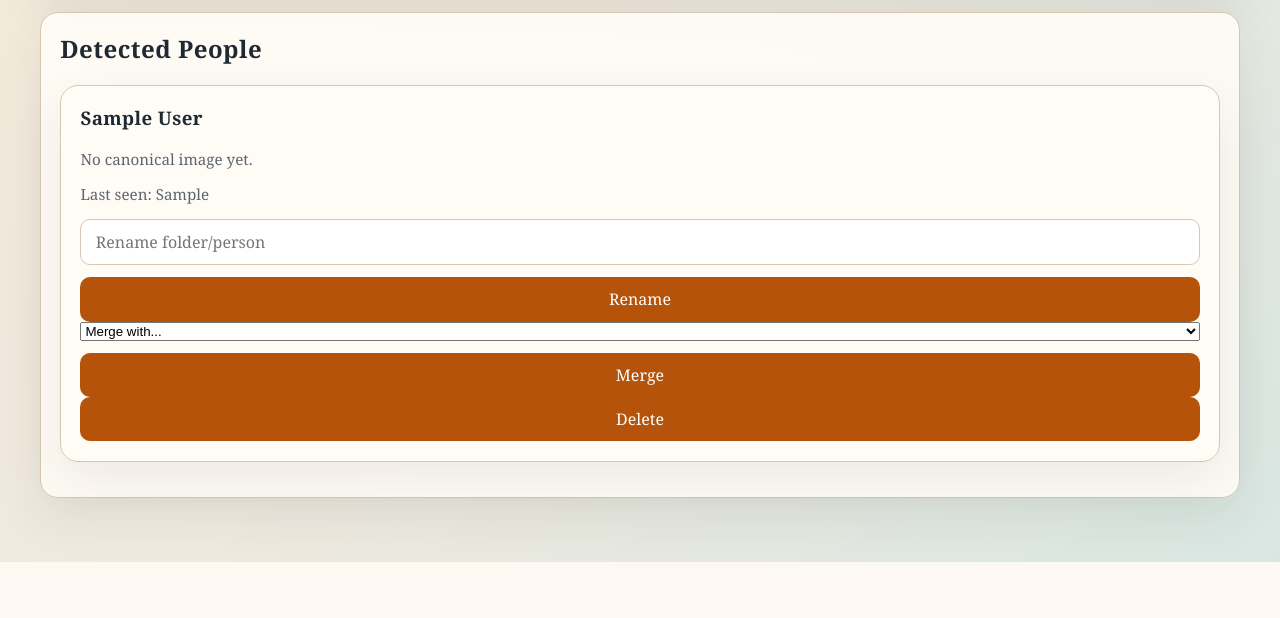
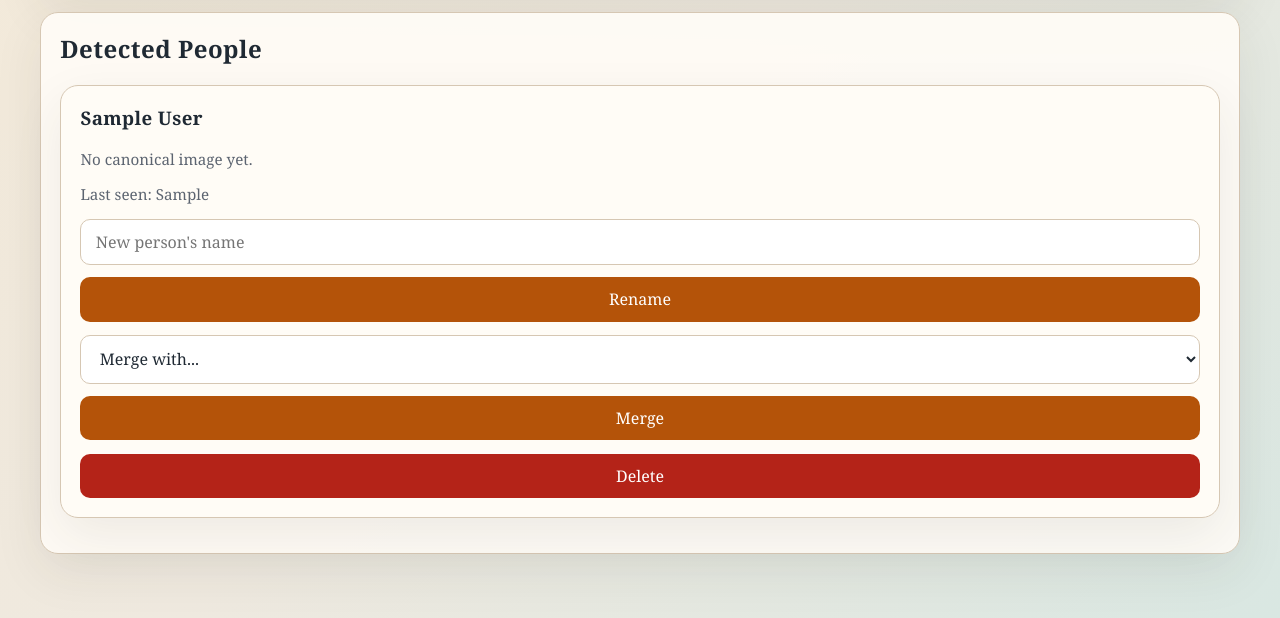
Before and after one commit to LindleyWerner/presence-face-detection, a Flask app: template templates/project.html in a window 1280 px wide. Shown: the part 577-1195 px from the top of the page. Before the commit the page ends 1139 px from the top, so only its background shows below. Run offline with Flask 3, Linux system fonts and the light colour scheme; the template is opened without the code that fills it: most values are stand-ins (such as "Sample title", 1, 10 or a date in 2020).

Commit message:
Styling 'Detected People' card

```diff
--- a/templates/base.html
+++ b/templates/base.html
@@ -65,12 +65,16 @@
             display: grid;
             gap: 0.75rem;
         }
-        input, button {
+        input, select, button {
             width: 100%;
             padding: 0.7rem 0.9rem;
             border-radius: 10px;
             border: 1px solid var(--line);
             font: inherit;
+        }
+        select {
+            background: white;
+            color: var(--ink);
         }
         button {
             background: var(--accent);
@@ -79,10 +83,19 @@
             cursor: pointer;
         }
         button:hover { background: var(--accent-dark); }
+        .danger-button {
+            background: #b42318;
+        }
+        .danger-button:hover {
+            background: #8f1d14;
+        }
         .people {
             display: grid;
             gap: 1rem;
             grid-template-columns: repeat(auto-fit, minmax(250px, 1fr));
+        }
+        .person-card form + form {
+            margin-top: 0.85rem;
         }
         .person-card img {
             width: 100%;
--- a/templates/project.html
+++ b/templates/project.html
@@ -50,7 +50,7 @@
                     <p class="muted">Last seen: {{ person.metadata.get('last_seen', 'n/a') }}</p>
                     <form method="post" action="{{ url_for('rename_person', project_name=project_name) }}">
                         <input type="hidden" name="current_name" value="{{ person.name }}">
-                        <input type="text" name="new_name" placeholder="Rename folder/person" required>
+                        <input type="text" name="new_name" placeholder="New person's name" required>
                         <button type="submit">Rename</button>
                     </form>
                     <form method="post" action="{{ url_for('merge_person', project_name=project_name) }}" onsubmit="return confirm('Merge {{ person.display_name }} into the selected person? This cannot be undone automatically.');">
@@ -67,7 +67,7 @@
                     </form>
                     <form method="post" action="{{ url_for('delete_person', project_name=project_name) }}" onsubmit="return confirm('Delete {{ person.display_name }} and remove all related attendance data? This cannot be undone.');">
                         <input type="hidden" name="person_name" value="{{ person.name }}">
-                        <button type="submit">Delete</button>
+                        <button type="submit" class="danger-button">Delete</button>
                     </form>
                 </div>
             {% endfor %}
```
